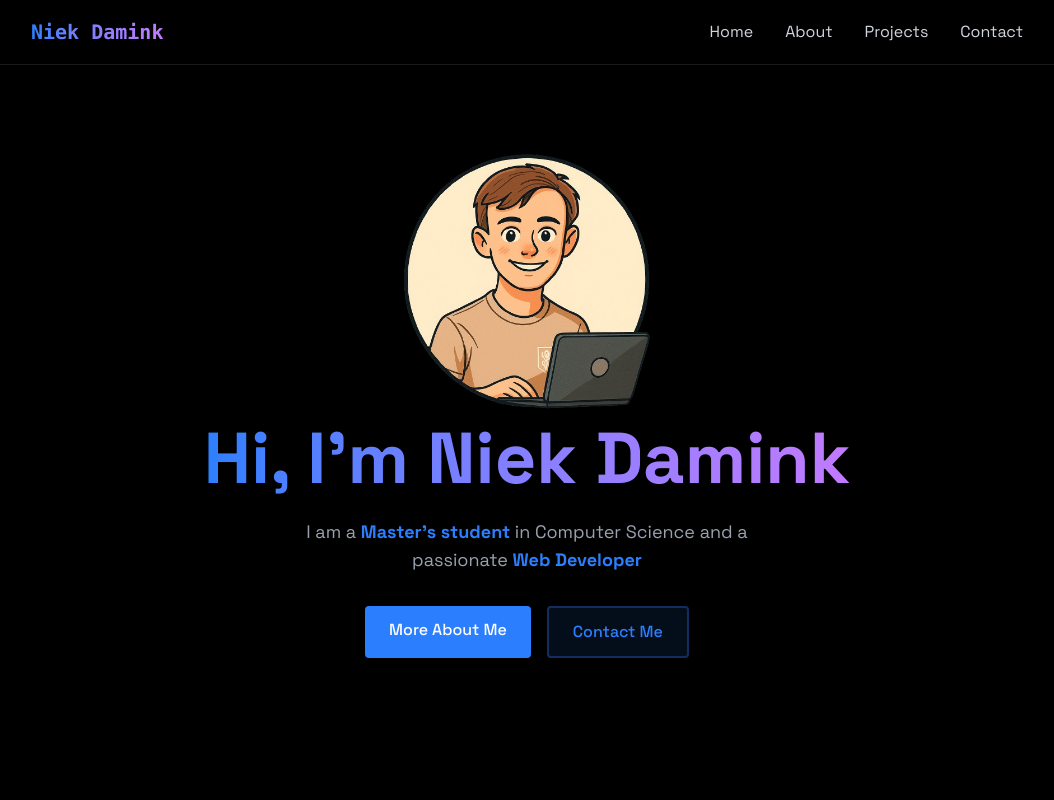
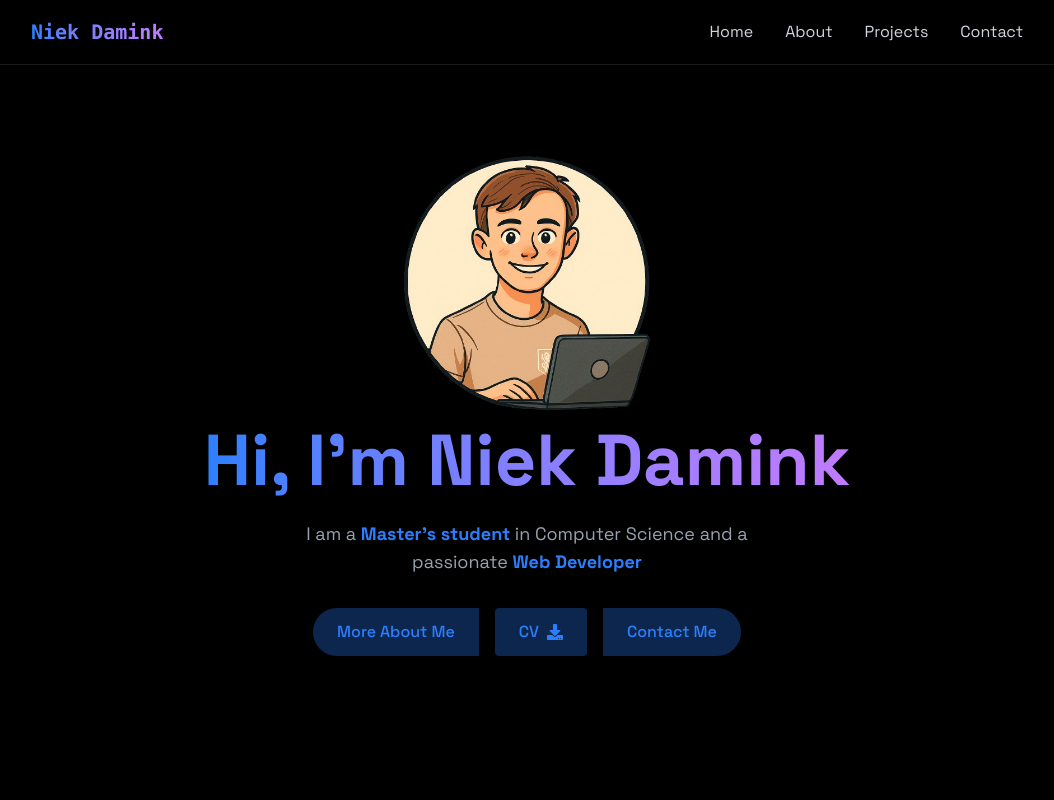
Before and after one commit to Niek-Damink/Portfolio, a React (Vite) app: page / in a window 1280 px wide. Shown: the top 800 px of the page, without its empty margins (113-1167 px from the left). Built offline with nearby package versions, Linux system fonts and the light colour scheme.

Commit message:
added a cv download button

```diff
--- a/src/components/sections/Home.jsx
+++ b/src/components/sections/Home.jsx
@@ -1,4 +1,5 @@
 import logo from '../../assets/Niek_Damink.png';
+import { FaDownload } from 'react-icons/fa';
 
 export const Home = () => {
     return <section
@@ -13,11 +14,15 @@ export const Home = () => {
                     <p className="text-lg text-gray-400 mb-8 max-w-lg mx-auto">
                         I am a <span className='text-blue-500 font-bold'>Master's student</span> in Computer Science and a passionate <span className='text-blue-500 font-bold'>Web Developer</span>
                     </p>
-                    <div className="flex justify-center space-x-4">
-                        <a href="#about" className="bg-blue-500 text-white py-3 px-6 rounded font-medium transition relative overflow-hidden hover:-translate-y-0.5 hover:bg-blue-400 hover:shadow-[0_0_15px_rgba(59, 130, 246, 0.4)]">
+                    <div className="flex justify-center gap-4 hover:gap-8 transition-all duration-500">
+                        <a href="#about" className="bg-blue-500/30 text-blue-500 py-3 px-6 rounded-l-full font-medium transition relative overflow-hidden hover:-translate-y-0.5 hover:bg-blue-400 hover:shadow-[0_0_15px_rgba(59, 130, 246, 0.4)]">
                             More About Me
                         </a>
-                        <a href="#contact" className="bg-blue-500/10 border-2 border-blue-500/30 text-blue-500 py-3 px-6 rounded font-medium transition relative overflow-hidden hover:-translate-y-0.5 hover:bg-blue-500/20 hover:shadow-[0_0_15px_rgba(59, 130, 246, 0.4)]">
+                        <a href="/CV.pdf" download="CV.pdf" className='bg-blue-500/30 text-blue-500 py-3 px-6 rounded font-medium flex items-center gap-x-2 hover:-translate-y-0.5 hover:bg-blue-400 hover:shadow-[0_0_15px_rgba(59, 130, 246, 0.4)]'>
+                        CV
+                        <FaDownload />
+                        </a>
+                        <a href="#contact" className="bg-blue-500/30 text-blue-500 py-3 px-6 rounded-r-full font-medium transition relative overflow-hidden hover:-translate-y-0.5 hover:bg-blue-400 hover:shadow-[0_0_15px_rgba(59, 130, 246, 0.4)]">
                             Contact Me
                         </a>
                     </div>
```
Also changed, not shown: 1 other file (tests, documents, lock files or other folders).
